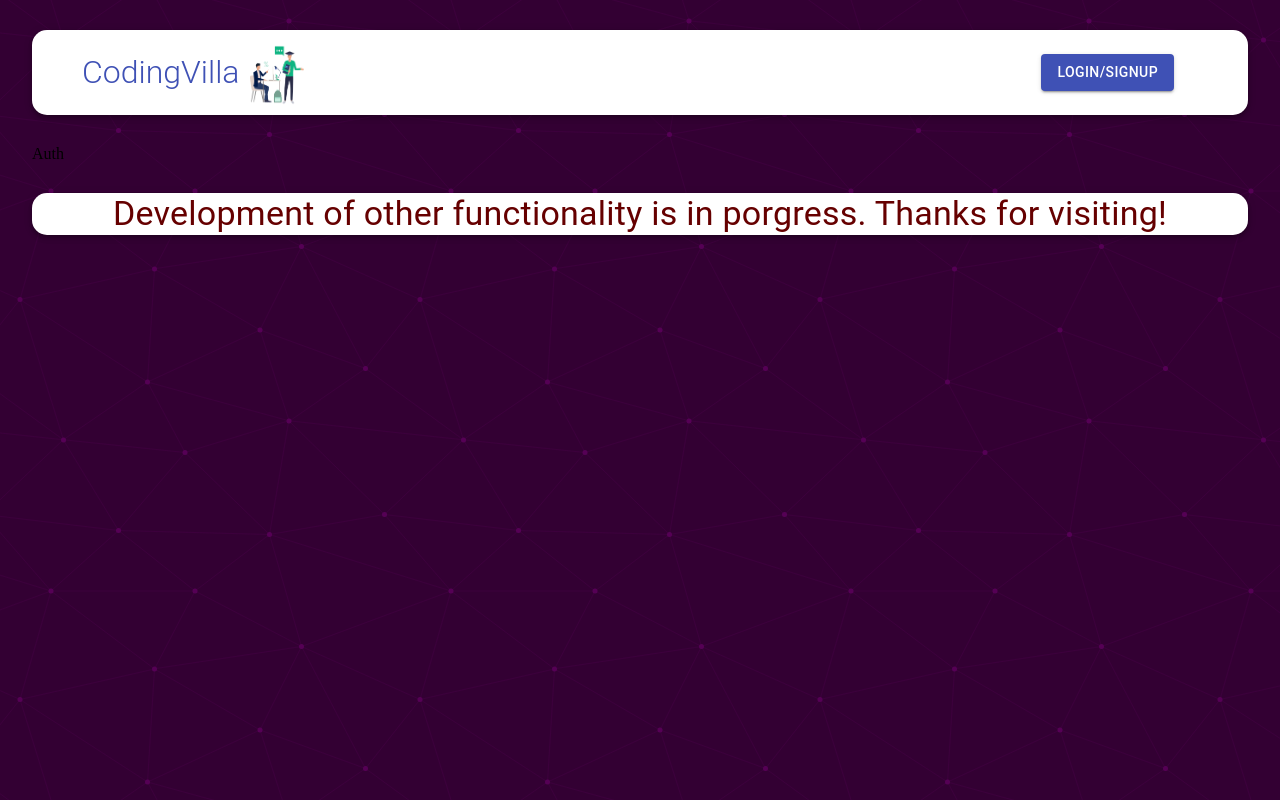
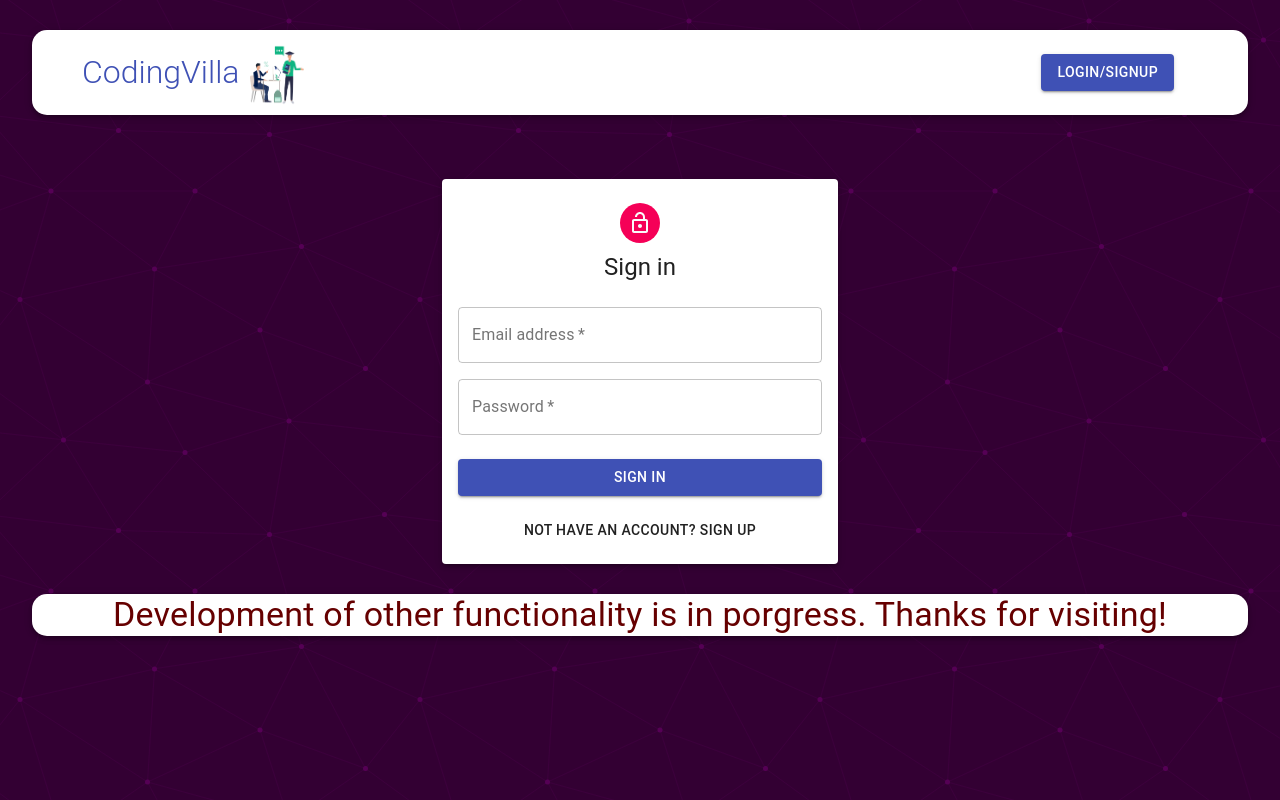
Before and after one commit to Amitlpu-840/codingvilla-socialMedia, a React (Create React App) app in the folder client/: page /auth in a window 1280 px wide. Built offline with nearby package versions, Linux system fonts and the light colour scheme.

Commit message:
auth form completed

```diff
--- a/client/src/components/Auth/Auth.js
+++ b/client/src/components/Auth/Auth.js
@@ -1,9 +1,68 @@
-import React from 'react'
+import React, { useState } from 'react'
+import { Avatar, Button, Paper, Grid, Typography, Container, TextField } from '@material-ui/core';
+import useStyles from './styles'
+import LockOutLinedIcon from '@material-ui/icons/LockOpenOutlined'
+import Input from './Input';
 
 function Auth() {
-    const state = null;
+  const classes = useStyles();
+  const state = null;
+  const [isSignUp, setIsSignUp] = useState(false);
+  const [showPassword, setShowPassword] = useState(false);
+
+  const handleSubmit = () => {
+
+  }
+  const handleChange = () => {
+
+  }
+
+  const handleShowPassword = () => setShowPassword((prevState) => !prevState);
+
+  const switchMode = () =>{
+    setIsSignUp((prev)=> !prev );
+    handleShowPassword(false);
+
+  }
   return (
-    <div>Auth</div>
+
+    <Container component='main' maxWidth='xs' >
+      <Paper className={classes.paper} elevation={3}>
+        <Avatar className={classes.avatar} >
+          <LockOutLinedIcon />
+        </Avatar>
+
+        <Typography variant='h5' > {isSignUp ? 'Sign up' : 'Sign in'} </Typography>
+        <form className={classes.form} onSubmit={handleSubmit} >
+          <Grid container spacing={2} >
+            {
+              isSignUp && (
+                <>
+
+                    <Input name='FirstName' label='First Name' handleChange={handleChange} autoFocus half />
+                    <Input name='LastName' label='last Name' handleChange={handleChange} half />
+
+                </>
+              )
+            }
+            <Input name='email' label='Email address' handleChange={handleChange} type='email' />
+            <Input name='password' label='Password' handleChange={handleChange} type={showPassword ? 'text' : 'password'} handleShowPassword />
+            {isSignUp && <Input name='confirmPassword' label='Repeat password' handleChange={handleChange}  type='password' /> }
+          </Grid>
+          <Button type='submit' fullWidth variant='contained' color='primary' className={classes.submit} >
+            {isSignUp ? 'Sign up ':'Sign in' }
+          </Button>
+          <Grid container justifyContent='space-around'>
+            <Grid item>
+              <Button onClick={switchMode} >
+                {isSignUp ? 'Already have an account? Sign In' : 'Not have an account? Sign Up' }
+              </Button>
+            </Grid>
+          </Grid>
+        </form>
+
+      </Paper>
+    </Container>
   )
 }
 
```
